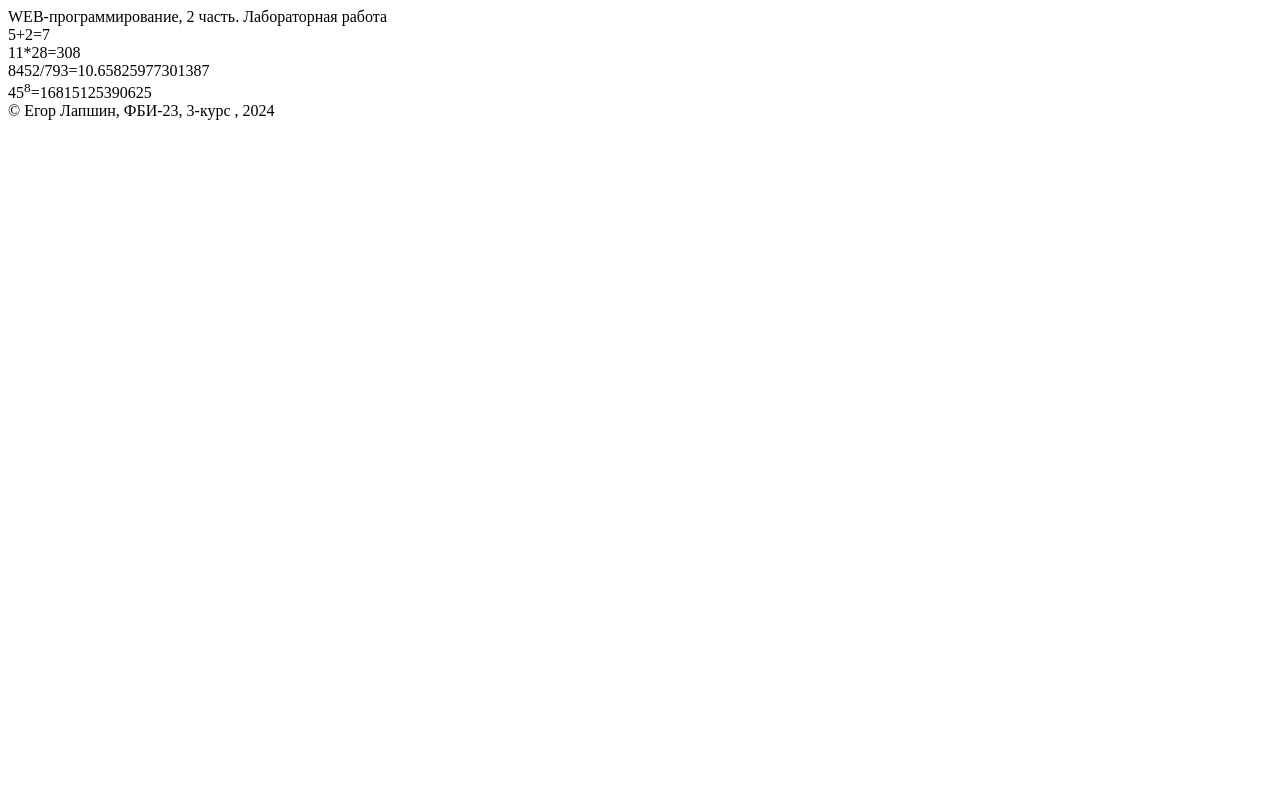
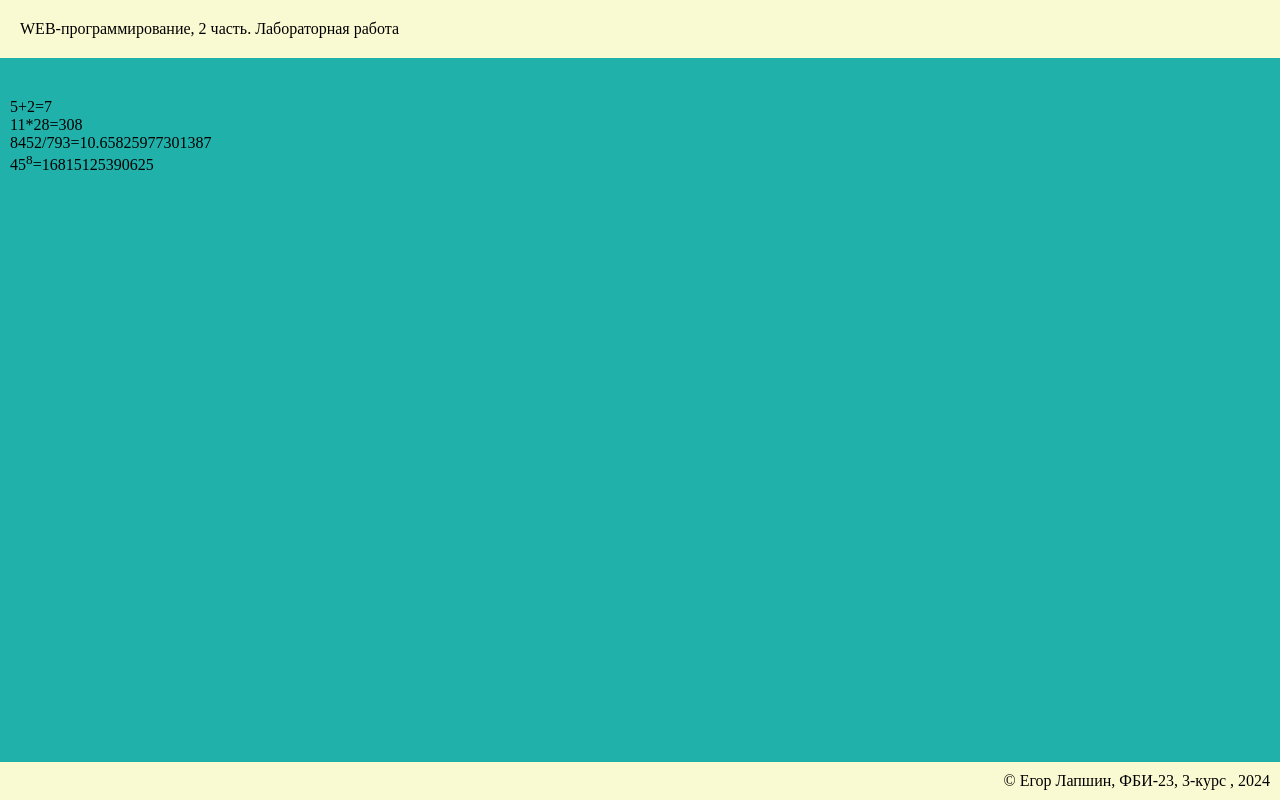
Before and after one commit to lupusin/web--programming-labs-2, a Flask app: page /lab2/example in a window 1280 px wide. Run offline with Flask 3, Linux system fonts and the light colour scheme.

Commit message:
Подключение стилей

```diff
--- /dev/null
+++ b/static/main.css
@@ -0,0 +1,29 @@
+body {
+    margin:0;
+}
+
+main {
+    margin-bottom: 40px;
+    padding: 10px;
+}
+
+header {
+    margin-bottom: 30px;
+    padding: 20px;
+    background: lightgoldenrodyellow;
+}
+
+footer {
+    margin-top: 20px;
+    padding: 10px;
+    background: lightgoldenrodyellow;
+    text-align: right;
+    position: fixed;
+    bottom: 0;
+    left: 0;
+    right: 0;
+}
+
+body{
+    background: lightseagreen;
+}
--- a/templates/example.html
+++ b/templates/example.html
@@ -4,6 +4,7 @@
     <meta charset="UTF-8">
     <meta name="viewport" content="width=device-width, initial-scale=1.0">
     <title>Егор Лапшин. Лабораторная работа {{number}}</title>
+    <link rel="stylesheet" href="{{ url_for('static',filename='main.css') }}">
 </head>
 <body>
     <header>
```
